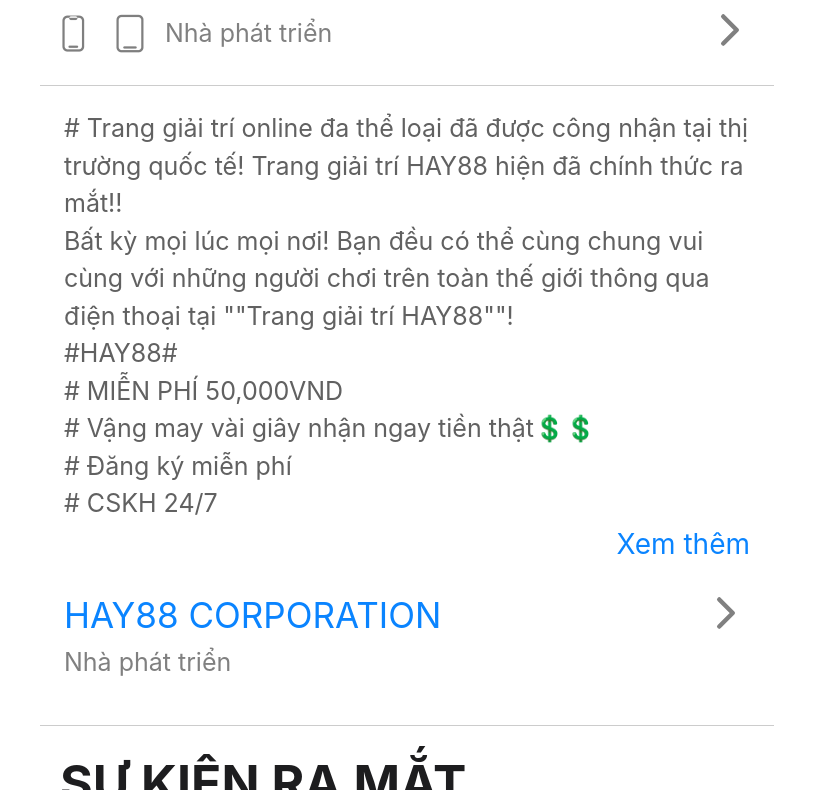
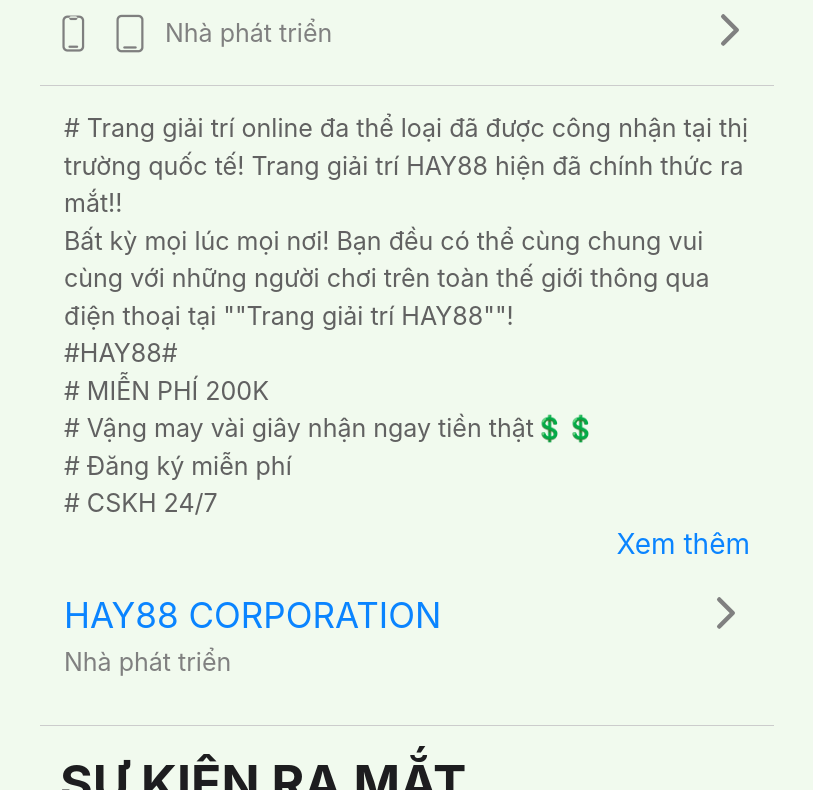
Before and after one commit to webploy99/Color-Catch-Dice-Drop, a plain HTML site: page index.html in a window 1280 px wide. Shown: the part 967-1757 px from the top of the page, without its empty margins (233-1046 px from the left). Drawn offline with nearby package versions, Linux system fonts and the light colour scheme; a web font is replaced by a local one.

Commit message:
update commit

```diff
--- a/index.html
+++ b/index.html
@@ -39,7 +39,7 @@
                         <div class="leading-10 *:block">
                             <span class="text-[28px] font-bold text-gray-900">Color Catch Dice Drop</span>
                             <span class="text-[23px] text-[#8a8a8e]">Game Đỉnh Cao - Đăng Ký Nhận</span>
-                            <span class="text-[23px] text-[#8a8a8e] leading-3">Ngay 50K!</span>
+                            <span class="text-[23px] text-[#8a8a8e] leading-3">Ngay 200K!</span>
                         </div>
 
                         <div class="flex justify-between items-center mt-10">
@@ -138,7 +138,7 @@
                         <span># Trang giải trí online đa thể loại đã được công nhận tại thị trường quốc tế! Trang giải trí HAY88 hiện đã chính thức ra mắt!!</span>
                         <span>Bất kỳ mọi lúc mọi nơi! Bạn đều có thể cùng chung vui cùng với những người chơi trên toàn thế giới thông qua điện thoại tại ""Trang giải trí HAY88""!</span>
                         <span>#HAY88#</span>
-                        <span># MIỄN PHÍ 50,000VND</span>
+                        <span># MIỄN PHÍ 200K</span>
                         <span># Vậng may vài giây nhận ngay tiền thật💲💲</span>
                         <span># Đăng ký miễn phí</span>
                         <span> # CSKH 24/7</span>
--- a/style.css
+++ b/style.css
@@ -2,6 +2,7 @@
 
 body {
     font-family: 'SF Pro Display', sans-serif;
+    background: #f1faee;
 }
 
 .scroll::-webkit-scrollbar {
```
